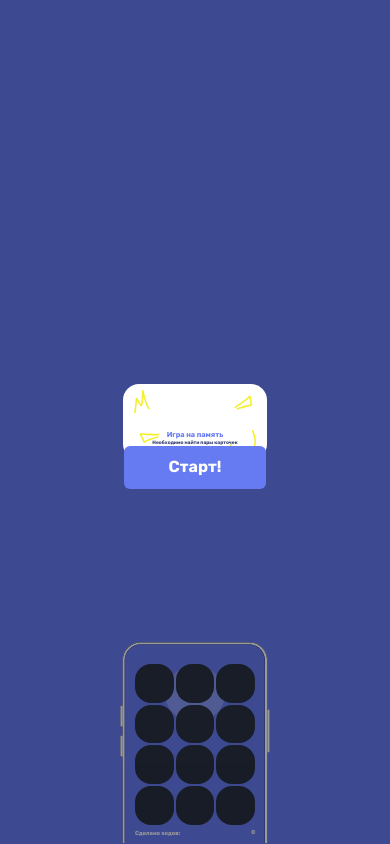
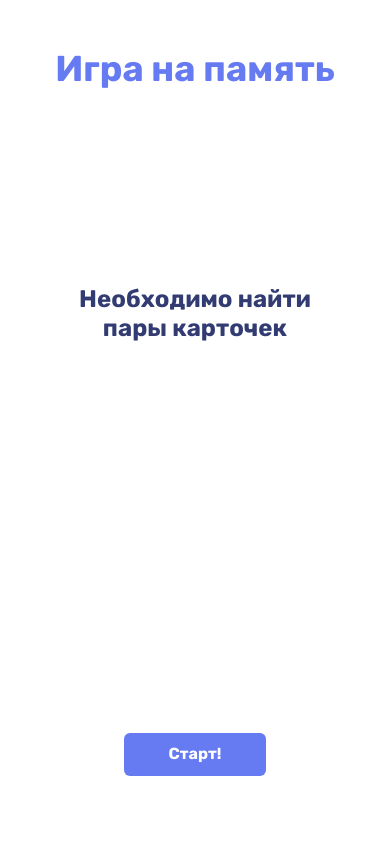
Before and after one commit to colorofmadness/memoryGame, a Vue app: page / in a window 390 px wide. Built offline with nearby package versions, Linux system fonts and the light colour scheme.

Commit message:
add mobile

```diff
--- a/src/assets/style/_mixins.scss
+++ b/src/assets/style/_mixins.scss
@@ -59,7 +59,7 @@
 }
 
 @mixin mobile {
-  @media screen and (max-width: 767px) {
+  @media screen and (max-width: 900px) {
     @content;
   }
 }
--- a/src/assets/style/index.scss
+++ b/src/assets/style/index.scss
@@ -14,7 +14,7 @@ html {
 
 body {
   line-height: 1.2;
-  min-width: 390px;
+  min-width: 375px;
   overflow-x: hidden;
   overscroll-behavior-x: none;
   height: 100%;
--- a/src/components/main-page/card/v-card.vue
+++ b/src/components/main-page/card/v-card.vue
@@ -1,7 +1,7 @@
 <template>
   <div :class="['card', { 'card--active': active }]">
     <div class="card__front">
-      <v-icon :name="`cards/${icon}`" size="92" />
+      <v-icon :name="`cards/${icon}`" :size="isMobile ? 54 : 92" />
     </div>
     <div class="card__back" />
   </div>
@@ -9,10 +9,12 @@
 
 <script lang="ts" setup>
 import { VIcon } from '@components/ui';
+import { useScreenSize } from '@/composables';
 
 import { defaultProps, ICardProps } from './types';
 
 withDefaults(defineProps<ICardProps>(), defaultProps);
+const { isMobile } = useScreenSize();
 </script>
 
 <style lang="scss" scoped src="./v-card.scss" />
--- a/src/components/ui/v-modal/v-modal.scss
+++ b/src/components/ui/v-modal/v-modal.scss
@@ -1,3 +1,5 @@
+@use '@assets/style/mixins' as *;
+
 .modal-wrap {
   width: 100%;
   height: 100%;
@@ -26,4 +28,11 @@
   background-position: top center;
   background-size: contain;
   border-radius: 16px;
+
+  @include mobile {
+    width: 100%;
+    height: 100%;
+    background-image: none;
+    border-radius: 0;
+  }
 }
--- a/src/pages/main-page/main-page.scss
+++ b/src/pages/main-page/main-page.scss
@@ -1,3 +1,5 @@
+@use '@assets/style/mixins' as *;
+
 .grid {
   margin: 0 auto;
   display: grid;
@@ -5,11 +7,28 @@
   grid-template-rows: repeat(4, 1fr);
 
   position: absolute;
+  gap: 10px;
+  left: 76px;
+  top: 120px;
+  width: 591px;
+  height: 790px;
+
+  @media (min-width: 901px) and (min-height: 541px) {
     gap: calc(var(--apx, 1px) * 10);
     left: calc(var(--apx, 1px) * 76);
-  top: calc(var(--apx, 1px) * 110);
+    top: calc(var(--apx, 1px) * 120);
     width: calc(var(--apx, 1px) * 591);
     height: calc(var(--apx, 1px) * 790);
+  }
+
+  @include mobile {
+    width: 100%;
+    margin: 20px 0;
+    height: calc(100% - 104px);
+    position: relative;
+    left: 0;
+    top: 0;
+  }
 }
 
 .shuffle-cards-move {
@@ -28,21 +47,44 @@
   height: 100%;
   overflow: hidden;
   user-select: none;
+
+
+  @include mobile {
+    justify-content: flex-start;
+  }
 }
 
 .phone {
-  width: calc(var(--apx, 1px) * 743);
-  height: calc(var(--apx, 1px) * 995);
+  width: 743px;
+  height: 995px;
   background-position: center;
   background-repeat: no-repeat;
   background-size: contain;
   background-image: url("@/assets/icons/main/phone.svg");
+  @media (min-width: 901px) and (min-height: 541px) {
+    width: calc(var(--apx, 1px) * 743);
+    height: calc(var(--apx, 1px) * 995);
+  }
+
+  @include mobile {
+    display: none;
+  }
 }
 
 .content {
+  width: 743px;
+  height: 995px;
+  position: relative;
+  @media (min-width: 901px) and (min-height: 541px) {
     width: calc(var(--apx, 1px) * 743);
     height: calc(var(--apx, 1px) * 995);
-  position: relative;
+  }
+
+  @include mobile {
+    width: 100%;
+    height: 100%;
+    padding: 16px 24px;
+  }
 }
 
 .game {
@@ -51,7 +93,12 @@
   align-items: center;
   justify-content: center;
   position: relative;
-  width: calc(var(--apx, 1px) * 1920);
+  width: 100%;
+
+  @include mobile {
+    height: 100%;
+    justify-content: flex-start;
+  }
 }
 
 .top-bar {
@@ -59,15 +106,35 @@
   align-items: center;
   justify-content: space-between;
   position: absolute;
+  width: 591px;
+  left: 76px;
+  top: 25px;
+
+  @media (min-width: 901px) and (min-height: 541px) {
     width: calc(var(--apx, 1px) * 591);
     left: calc(var(--apx, 1px) * 76);
-  top: 25px;
+  }
+
+  @include mobile {
+    width: 100%;
+    position: relative;
+    left: 0;
+    top: 0;
+  }
 
   &__plane {
     width: 254px;
     height: 54px;
     border-radius: 38px;
     background: rgb(255, 255, 255, 0.2);
+
+    @media (min-width: 901px) and (min-height: 541px) {
+      width: calc(var(--apx, 1px) * 254);
+      height: calc(var(--apx, 1px) * 54);
+    }
+    @include mobile {
+      display: none;
+    }
   }
 
   &__time,
@@ -75,8 +142,15 @@
     display: flex;
     align-items: center;
     gap: 10px;
+    min-width: 150px;
+    font-size: 32px;
+    @media (min-width: 901px) and (min-height: 541px) {
       min-width: calc(var(--apx, 1px) * 150);
       font-size: calc(var(--apx, 1px) * 32);
+    }
+    @include mobile {
+      font-size: 21px;
+    }
   }
 
   &__pairs {
@@ -86,19 +160,37 @@
 
 .turns {
   display: flex;
+  position: absolute;
+  font-size: 28px;
+  left: 76px;
+  bottom: 32px;
+  width: 591px;
+  justify-content: space-between;
+
+  @media (min-width: 901px) and (min-height: 541px) {
     font-size: calc(var(--apx, 1px) * 28);
-  position: absolute;
     left: calc(var(--apx, 1px) * 76);
     bottom: calc(var(--apx, 1px) * 32);
     width: calc(var(--apx, 1px) * 591);
-  justify-content: space-between;
+  }
 
+  @include mobile {
+    width: 100%;
+    left: initial;
+    bottom: initial;
+    position: relative;
+    font-size: 21px;
+  }
 }
 
 :deep(.start-modal .modal) {
   background-image: url("@/assets/icons/modal/start.svg");
   background-position: center;
   background-size: 85%;
+
+  @include mobile {
+    background-image: none;
+  }
 }
 
 .info {
@@ -112,19 +204,30 @@
 
   &__title {
     color: var(--primary);
+    font-size: 36px;
+
+    @media (min-width: 901px) and (min-height: 541px) {
       font-size: calc(var(--apx, 1px) * 36);
+    }
   }
 
   &__score {
     color: var(--secondary);
+    font-size: 28px;
+
+    @media (min-width: 901px) and (min-height: 541px) {
       font-size: calc(var(--apx, 1px) * 28);
+    }
   }
 
   &__description {
     color: var(--secondary);
     max-width: 232px;
+    font-size: 24px;
+
+    @media (min-width: 901px) and (min-height: 541px) {
       font-size: calc(var(--apx, 1px) * 24);
-
+    }
   }
 
   .repeat {
```
Lines whose indentation alone changed are shown as unchanged.
